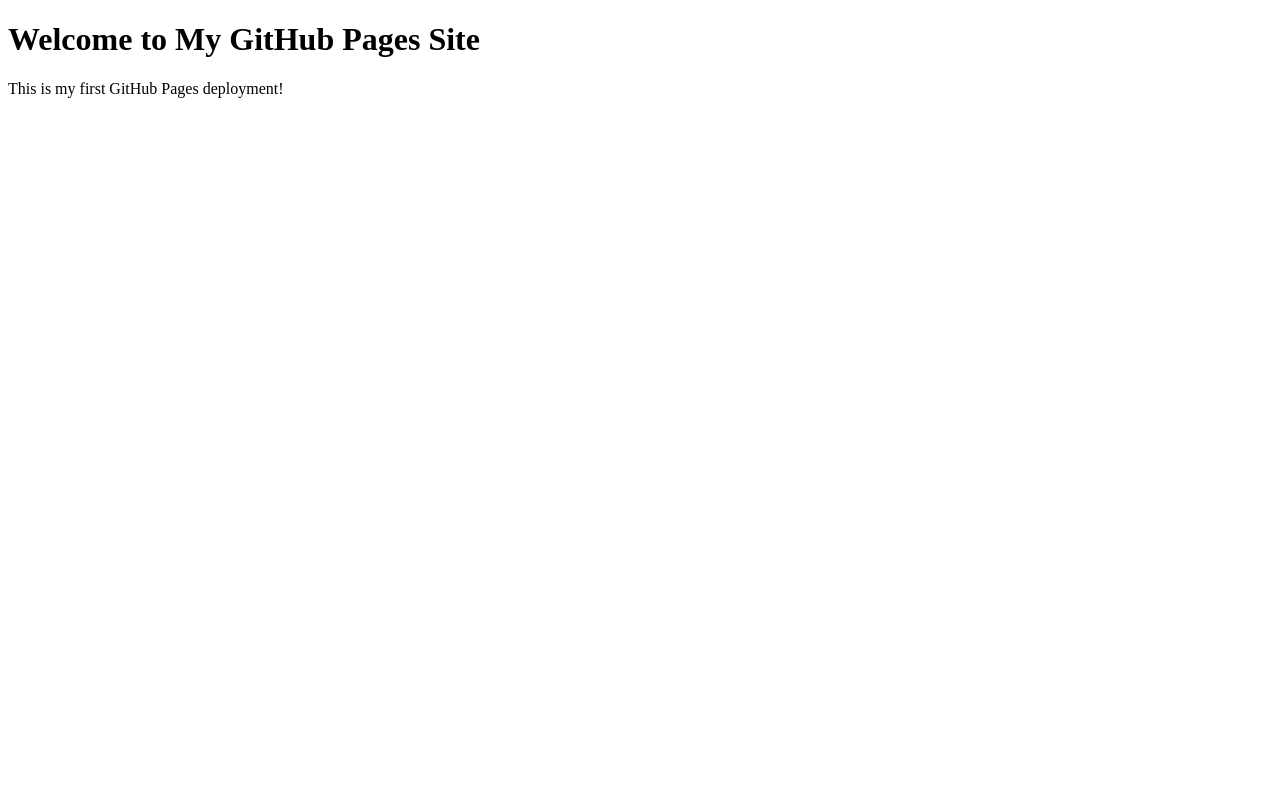
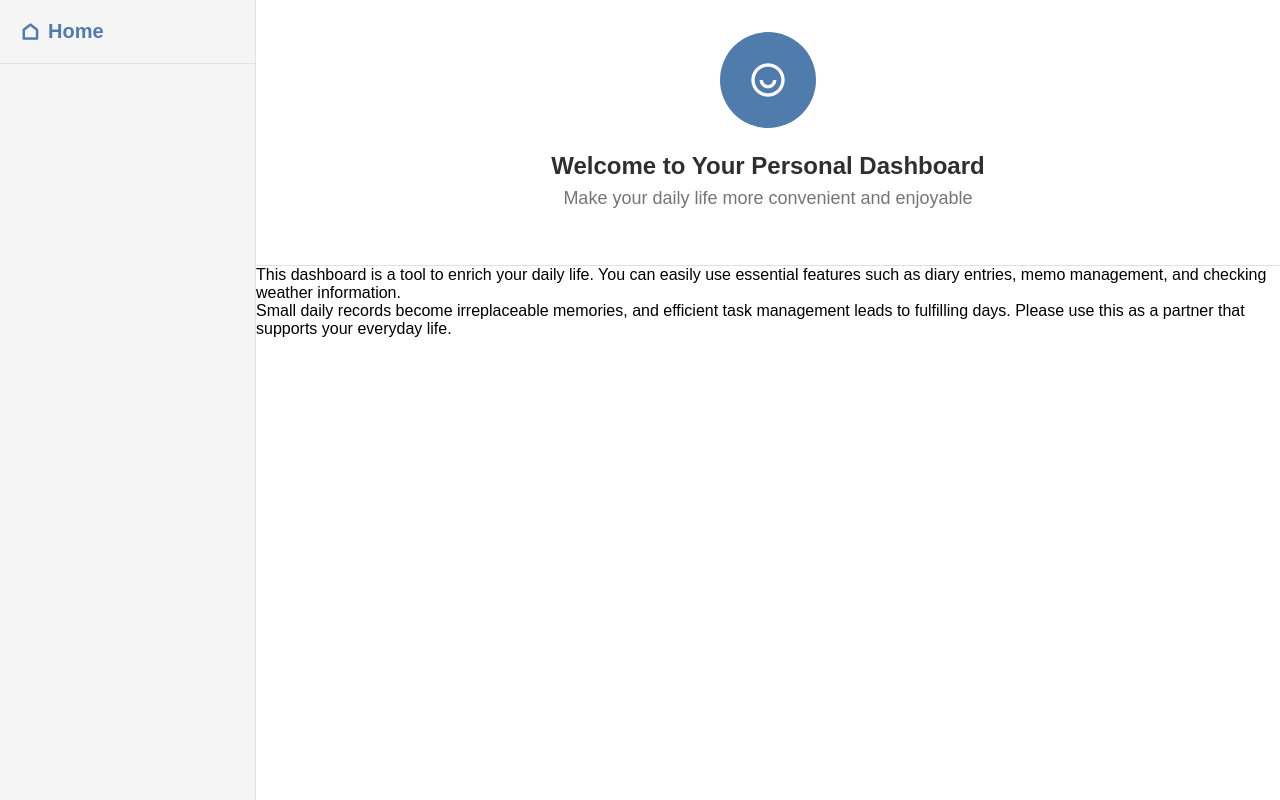
Before and after one commit to kai14-hn/my-first-web-app2, a plain HTML site: page index.html in a window 1280 px wide. Drawn offline with nearby package versions, Linux system fonts and the light colour scheme.

Commit message:
Add files via upload

```diff
--- a/index.html
+++ b/index.html
@@ -1,12 +1,51 @@
 <!DOCTYPE html>
 <html lang="en">
-<head>
-    <meta charset="UTF-8">
-    <meta name="viewport" content="width=device-width, initial-scale=1.0">
-    <title>My GitHub Pages Site</title>
-</head>
-<body>
-    <h1>Welcome to My GitHub Pages Site</h1>
-    <p>This is my first GitHub Pages deployment!</p>
-</body>
+  <head>
+    <meta charset="UTF-8" />
+    <meta name="viewport" content="width=device-width, initial-scale=1.0" />
+    <title>Dashboard</title>
+    <link rel="stylesheet" href="./style.css" />
+    <link href="https://cdn.jsdelivr.net/npm/remixicon@4.5.0/fonts/remixicon.css" rel="stylesheet" />
+  </head>
+  <body>
+   <div class="dashboard-container">
+
+      <aside class="sidebar">
+        <div class="sidebar-header">
+          <a href="#" class="sidebar-home">
+            <span class="ri-home-line"></span>
+            <span>Home</span>
+          </a>
+        </div>
+      </aside>
+
+      <main class="main-content">
+        <section class="content-section" id="home">
+
+        <header class="section-header">
+          <div class="profile-circle">
+          <span class="ri-user-smile-line"></span>
+          </div>
+            <h1 class="section-title">Welcome to Your Personal Dashboard</h1>
+              <p class="section-subtitle">
+                Make your daily life more convenient and enjoyable
+              </p>
+        </header>
+
+    <div class="section-body">
+      <div class="section-description">
+        <p>
+          This dashboard is a tool to enrich your daily life. You can easily use essential features such as diary entries, memo management, and checking weather information.
+        </p>
+        <p>
+          Small daily records become irreplaceable memories, and efficient task management leads to fulfilling days. Please use this as a partner that supports your everyday life.
+        </p>
+      </div>
+    </div>
+
+  </section>
+</main>
+
+    </div>
+  </body>
 </html>
--- /dev/null
+++ b/style.css
@@ -0,0 +1,109 @@
+/* ブラウザで設定されているスタイルのリセット・共通設定 */
+/* 消さないでください */
+*,
+*::before,
+*::after {
+  box-sizing: border-box;
+}
+body,
+h1,
+h2,
+h3,
+p,
+ul,
+li,
+form,
+input,
+textarea,
+select,
+button {
+  margin: 0;
+  padding: 0;
+  font-family: sans-serif;
+}
+
+ul {
+  list-style: none;
+}
+/* スタイルのリセット終了 */
+.dashboard-container{
+  display:flex;
+  height:100vh;
+}
+/* サイドバーとメインコンテンツを包むための要素のスタイルを書いてください */
+.sidebar{
+  width: 256px;
+  flex-shrink:0;
+  background-color: #f5f5f5;
+  border-right:1px solid #e0e0e0;
+  display:flex;
+  flex-direction: column;
+  height:100%;
+}
+
+/* サイドバーに関連するスタイルを書いてください */
+.sidebar-header{
+  padding: 20px;
+  border-bottom: 1px solid #e0e0e0;
+}
+
+.sidebar-home{
+  font-size: 1.25rem;
+  font-weight: 600;
+  color: #4f7cac;
+  display: flex;
+  align-items: center;
+  gap: 8px;
+  text-decoration: none;
+}
+
+/* メインコンテンツに関連するスタイルを書いてください */
+.main-content{
+  flex: 1;
+}
+
+.section-header{
+  background-color: white;
+  padding: 32px;
+  border-bottom: 1px solid #e0e0e0;
+  text-align: center;
+}
+
+.profile-circle{
+  width: 96px;
+  height: 96px;
+  background-color: #4f7cac;
+  border-radius: 50%;
+  display:flex;
+  justify-content: center;
+  align-items: center;
+  margin-left: auto;
+  margin-right: auto;
+  margin-bottom: 24px;
+  font-size: 2.5rem;
+  color: white;
+}
+
+.section-title{
+  font-size: 1.5rem;
+  font-weight: 600;
+  color: #2f2f2f;
+  margin-bottom: 8px;
+}
+
+.section-subtitle{
+  font-size: 1.125rem;
+  color: #757575;
+  margin-bottom: 24px;
+}
+
+.section-discription{
+  max-width: 672px;
+  margin: 0 auto;
+  padding: 32px;
+  color:#757575;
+}
+
+.selection-discription p{
+  margin-bottom: 16px;
+}
```
